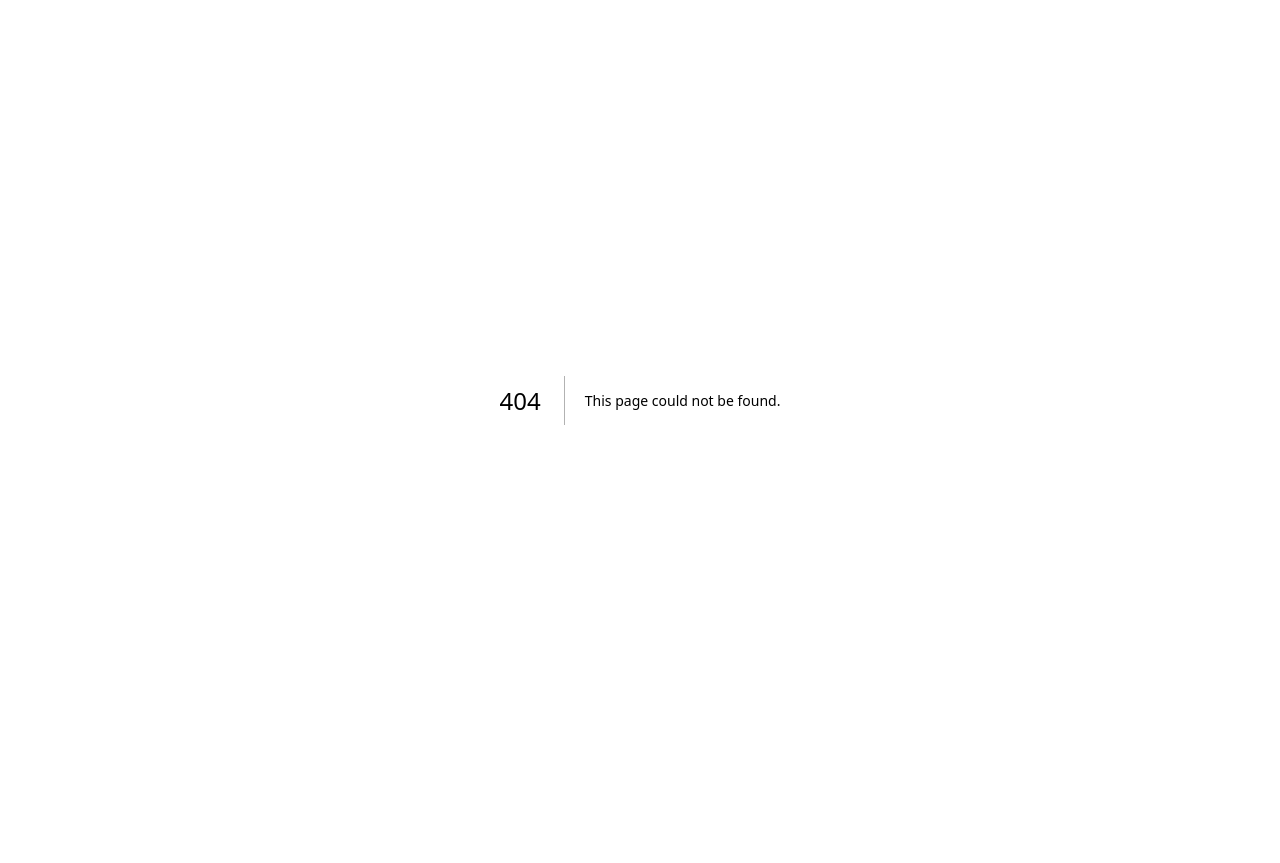
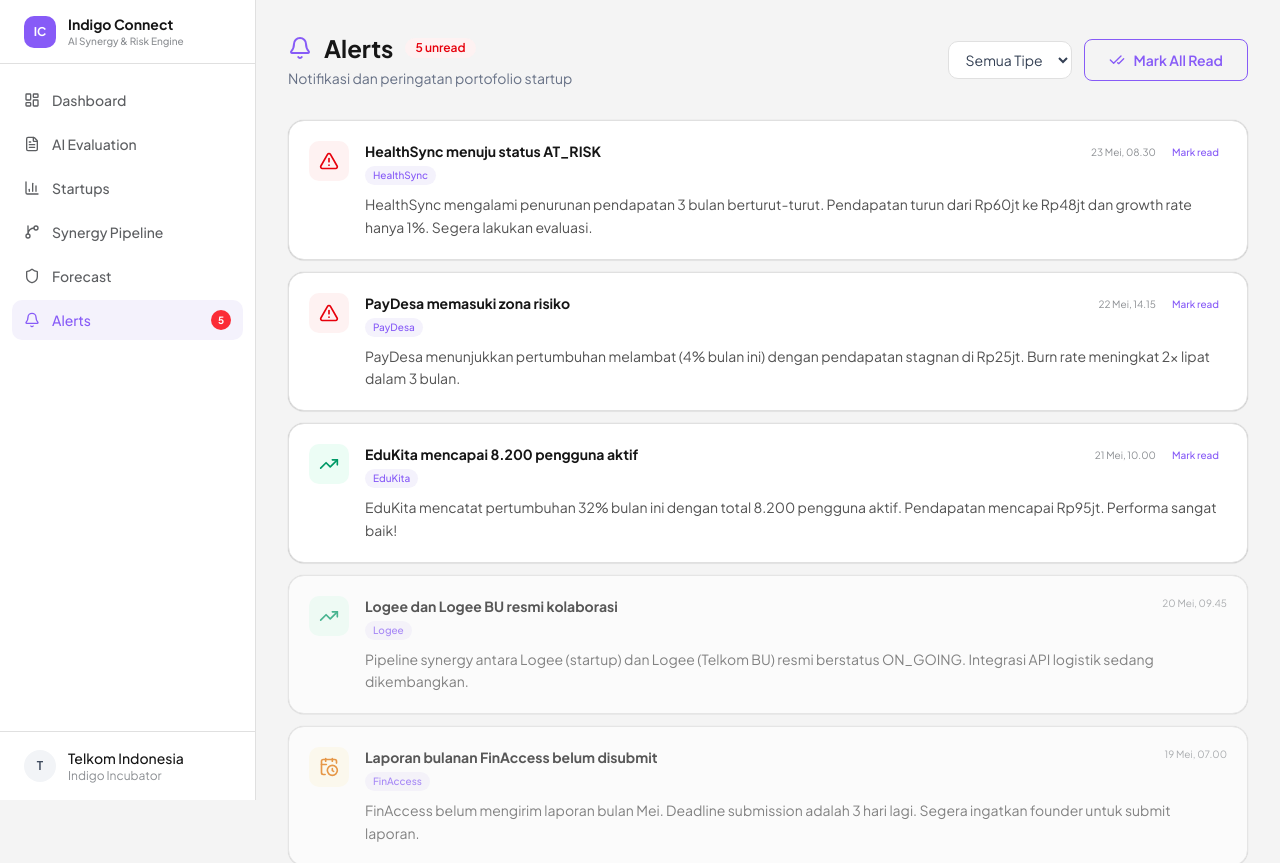
Before and after one commit to kelvinsatriahendra/Indigo-Connect-AI-Synergy-Risk-Engine-, a Next.js app: page /alerts in a window 1280 px wide. Before the commit this address had no page. Shown: the top 863 px of the page. Before the commit the page ends 800 px from the top, so only its background shows below. Built offline with nearby package versions, Linux system fonts and the light colour scheme.

Commit message:
feat: add Email Alerts page, API, and sidebar badge

```diff
--- /dev/null
+++ b/src/app/alerts/page.tsx
@@ -0,0 +1,190 @@
+"use client";
+
+import { useState, useEffect } from "react";
+import { AppShell } from "@/components/layout/app-shell";
+import startupsData from "@/data/startups.json";
+import { Bell, AlertTriangle, TrendingUp, CalendarClock, CheckCheck } from "lucide-react";
+
+interface Alert {
+  id: string;
+  type: "RISK" | "MILESTONE" | "REMINDER";
+  title: string;
+  message: string;
+  startupId: string | null;
+  severity: "high" | "medium" | "low";
+  read: boolean;
+  createdAt: string;
+}
+
+const severityStyles: Record<string, string> = {
+  high: "border-l-red-500 bg-red-50/50",
+  medium: "border-l-amber-500 bg-amber-50/50",
+  low: "border-l-emerald-500 bg-emerald-50/50",
+};
+
+const typeIcons = {
+  RISK: AlertTriangle,
+  MILESTONE: TrendingUp,
+  REMINDER: CalendarClock,
+} as const;
+
+const typeColors: Record<string, string> = {
+  RISK: "bg-red-50 text-red-600",
+  MILESTONE: "bg-emerald-50 text-emerald-600",
+  REMINDER: "bg-amber-50 text-amber-600",
+};
+
+export default function AlertsPage() {
+  const [alerts, setAlerts] = useState<Alert[]>([]);
+  const [unreadCount, setUnreadCount] = useState(0);
+  const [loading, setLoading] = useState(true);
+  const [filter, setFilter] = useState<string>("all");
+
+  const fetchAlerts = async () => {
+    setLoading(true);
+    try {
+      const params = filter !== "all" ? `?type=${filter}` : "";
+      const res = await fetch(`/api/alerts${params}`);
+      if (res.ok) {
+        const data = await res.json();
+        setAlerts(data.alerts);
+        setUnreadCount(data.unreadCount);
+      }
+    } catch {
+      // ignore
+    } finally {
+      setLoading(false);
+    }
+  };
+
+  useEffect(() => {
+    fetchAlerts();
+  }, [filter]);
+
+  const markRead = async (id: string) => {
+    const res = await fetch("/api/alerts", {
+      method: "PATCH",
+      headers: { "Content-Type": "application/json" },
+      body: JSON.stringify({ id, read: true }),
+    });
+    if (res.ok) {
+      setAlerts((prev) => prev.map((a) => (a.id === id ? { ...a, read: true } : a)));
+      setUnreadCount((prev) => Math.max(0, prev - 1));
+    }
+  };
+
+  const markAllRead = async () => {
+    const unread = alerts.filter((a) => !a.read);
+    await Promise.all(
+      unread.map((a) =>
+        fetch("/api/alerts", {
+          method: "PATCH",
+          headers: { "Content-Type": "application/json" },
+          body: JSON.stringify({ id: a.id, read: true }),
+        })
+      )
+    );
+    setAlerts((prev) => prev.map((a) => ({ ...a, read: true })));
+    setUnreadCount(0);
+  };
+
+  const getStartupName = (id: string | null) =>
+    id ? startupsData.find((s) => s.id === id)?.name || id : null;
+
+  return (
+    <AppShell>
+      <div className="p-8">
+        <div className="mb-8 flex items-center justify-between">
+          <div>
+            <div className="flex items-center gap-3">
+              <Bell className="h-6 w-6 text-[#875bf7]" />
+              <h1 className="text-2xl font-bold text-[#161616]">Alerts</h1>
+              {unreadCount > 0 && (
+                <span className="inline-flex items-center rounded-full bg-red-50 px-2.5 py-0.5 text-xs font-semibold text-red-600">
+                  {unreadCount} unread
+                </span>
+              )}
+            </div>
+            <p className="mt-1 text-sm text-[#667085]">Notifikasi dan peringatan portofolio startup</p>
+          </div>
+          <div className="flex items-center gap-3">
+            <select
+              value={filter}
+              onChange={(e) => setFilter(e.target.value)}
+              className="rounded-lg border border-[#e0e0e0] bg-white px-3 py-2 text-sm text-[#344054] focus:border-[#875bf7] focus:ring-1 focus:ring-[#875bf7]"
+            >
+              <option value="all">Semua Tipe</option>
+              <option value="RISK">Risk</option>
+              <option value="MILESTONE">Milestone</option>
+              <option value="REMINDER">Reminder</option>
+            </select>
+            {unreadCount > 0 && (
+              <button onClick={markAllRead} className="btn-primary-outline gap-2 px-4 py-2 text-sm">
+                <CheckCheck className="h-4 w-4" /> Mark All Read
+              </button>
+            )}
+          </div>
+        </div>
+
+        {loading ? (
+          <div className="card-legion flex items-center justify-center py-20">
+            <div className="h-8 w-8 animate-spin rounded-full border-2 border-[#875bf7] border-t-transparent" />
+          </div>
+        ) : alerts.length === 0 ? (
+          <div className="card-legion flex flex-col items-center justify-center py-20">
+            <Bell className="mb-3 h-12 w-12 text-[#d0d5dd]" />
+            <p className="text-sm font-medium text-[#667085]">Tidak ada alert</p>
+            <p className="mt-1 text-xs text-[#8c8f93]">Semua notifikasi sudah dibaca</p>
+          </div>
+        ) : (
+          <div className="space-y-3">
+            {alerts.map((alert) => {
+              const Icon = typeIcons[alert.type];
+              const startupName = getStartupName(alert.startupId);
+              return (
+                <div
+                  key={alert.id}
+                  className={`card-legion border-l-4 ${severityStyles[alert.severity]} ${alert.read ? "opacity-70" : ""}`}
+                >
+                  <div className="flex items-start gap-4 p-5">
+                    <div className={`flex h-10 w-10 shrink-0 items-center justify-center rounded-lg ${typeColors[alert.type]}`}>
+                      <Icon className="h-5 w-5" />
+                    </div>
+                    <div className="flex-1 min-w-0">
+                      <div className="flex items-start justify-between gap-3">
+                        <div>
+                          <h3 className="text-sm font-bold text-[#161616]">{alert.title}</h3>
+                          {startupName && (
+                            <span className="mt-0.5 inline-flex items-center rounded-full bg-[#f4f2fc] px-2 py-0.5 text-[10px] font-medium text-[#875bf7]">
+                              {startupName}
+                            </span>
+                          )}
+                        </div>
+                        <div className="flex items-center gap-2 shrink-0">
+                          <span className="text-[10px] text-[#8c8f93]">
+                            {new Date(alert.createdAt).toLocaleDateString("id-ID", {
+                              day: "numeric", month: "short", hour: "2-digit", minute: "2-digit",
+                            })}
+                          </span>
+                          {!alert.read && (
+                            <button
+                              onClick={() => markRead(alert.id)}
+                              className="rounded-md px-2 py-1 text-[10px] font-medium text-[#875bf7] hover:bg-[#f4f2fc] transition-colors"
+                            >
+                              Mark read
+                            </button>
+                          )}
+                        </div>
+                      </div>
+                      <p className="mt-2 text-sm text-[#525252] leading-relaxed">{alert.message}</p>
+                    </div>
+                  </div>
+                </div>
+              );
+            })}
+          </div>
+        )}
+      </div>
+    </AppShell>
+  );
+}
--- /dev/null
+++ b/src/app/api/alerts/route.ts
@@ -0,0 +1,61 @@
+import { NextRequest, NextResponse } from "next/server";
+import fs from "fs";
+import path from "path";
+
+const DATA_FILE = path.join(process.cwd(), "src/data/alerts.json");
+
+function readAlerts() {
+  const raw = fs.readFileSync(DATA_FILE, "utf-8");
+  return JSON.parse(raw);
+}
+
+function writeAlerts(data: unknown) {
+  fs.writeFileSync(DATA_FILE, JSON.stringify(data, null, 2), "utf-8");
+}
+
+export async function GET(req: NextRequest) {
+  const { searchParams } = new URL(req.url);
+  const unreadOnly = searchParams.get("unread") === "true";
+  const type = searchParams.get("type");
+
+  let alerts = readAlerts();
+
+  if (unreadOnly) {
+    alerts = alerts.filter((a: { read: boolean }) => !a.read);
+  }
+  if (type) {
+    alerts = alerts.filter((a: { type: string }) => a.type === type);
+  }
+
+  const unreadCount = readAlerts().filter((a: { read: boolean }) => !a.read).length;
+
+  return NextResponse.json({ alerts, unreadCount });
+}
+
+export async function PATCH(req: NextRequest) {
+  try {
+    const body = await req.json();
+    const { id, read } = body;
+
+    if (!id) {
+      return NextResponse.json({ error: "id is required" }, { status: 400 });
+    }
+
+    const alerts = readAlerts();
+    const index = alerts.findIndex((a: { id: string }) => a.id === id);
+
+    if (index === -1) {
+      return NextResponse.json({ error: "Alert not found" }, { status: 404 });
+    }
+
+    if (read !== undefined) {
+      alerts[index].read = read;
+    }
+
+    writeAlerts(alerts);
+    return NextResponse.json(alerts[index]);
+  } catch (error) {
+    const message = error instanceof Error ? error.message : String(error);
+    return NextResponse.json({ error: message }, { status: 500 });
+  }
+}
--- a/src/components/layout/sidebar.tsx
+++ b/src/components/layout/sidebar.tsx
@@ -2,6 +2,7 @@
 
 import Link from "next/link";
 import { usePathname } from "next/navigation";
+import { useEffect, useState } from "react";
 import { cn } from "@/lib/utils";
 import {
   LayoutDashboard,
@@ -9,7 +10,7 @@
   GitBranch,
   BarChart3,
   Shield,
-  Lightbulb,
+  Bell,
 } from "lucide-react";
 
 const navItems = [
@@ -18,11 +19,21 @@
   { href: "/startups", label: "Startups", icon: BarChart3 },
   { href: "/synergy", label: "Synergy Pipeline", icon: GitBranch },
   { href: "/forecast", label: "Forecast", icon: Shield },
-  { href: "/insights", label: "Insights", icon: Lightbulb },
+  { href: "/alerts", label: "Alerts", icon: Bell },
 ];
 
 export function Sidebar() {
   const pathname = usePathname();
+  const [unreadCount, setUnreadCount] = useState(0);
+
+  useEffect(() => {
+    fetch("/api/alerts?unread=true")
+      .then((res) => res.ok ? res.json() : null)
+      .then((data) => {
+        if (data) setUnreadCount(data.alerts.length);
+      })
+      .catch(() => {});
+  }, [pathname]);
 
   return (
     <aside className="fixed left-0 top-0 z-40 flex h-screen w-64 flex-col border-r bg-white">
@@ -40,6 +51,7 @@
         {navItems.map((item) => {
           const Icon = item.icon;
           const isActive = pathname === item.href || pathname.startsWith(item.href + "/");
+          const showBadge = item.href === "/alerts" && unreadCount > 0;
 
           return (
             <Link
@@ -53,9 +65,14 @@
               )}
             >
               <Icon className="h-4 w-4 shrink-0" />
-              <span>{item.label}</span>
-              {isActive && (
-                <span className="ml-auto h-2 w-2 rounded-full bg-[#875bf7]" />
+              <span className="flex-1">{item.label}</span>
+              {showBadge && (
+                <span className="flex h-5 min-w-5 items-center justify-center rounded-full bg-red-500 px-1.5 text-[10px] font-bold text-white">
+                  {unreadCount}
+                </span>
+              )}
+              {isActive && !showBadge && (
+                <span className="h-2 w-2 rounded-full bg-[#875bf7]" />
               )}
             </Link>
           );
```
